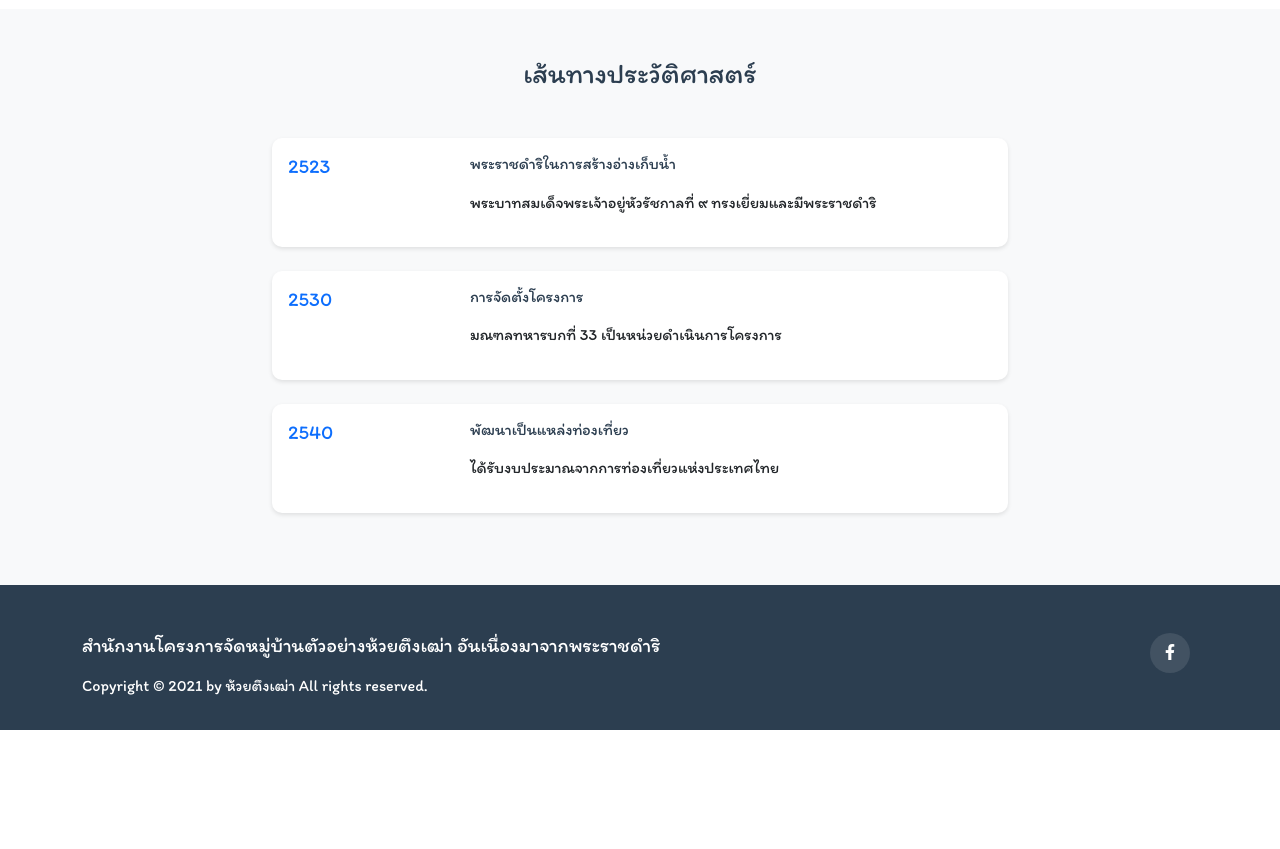
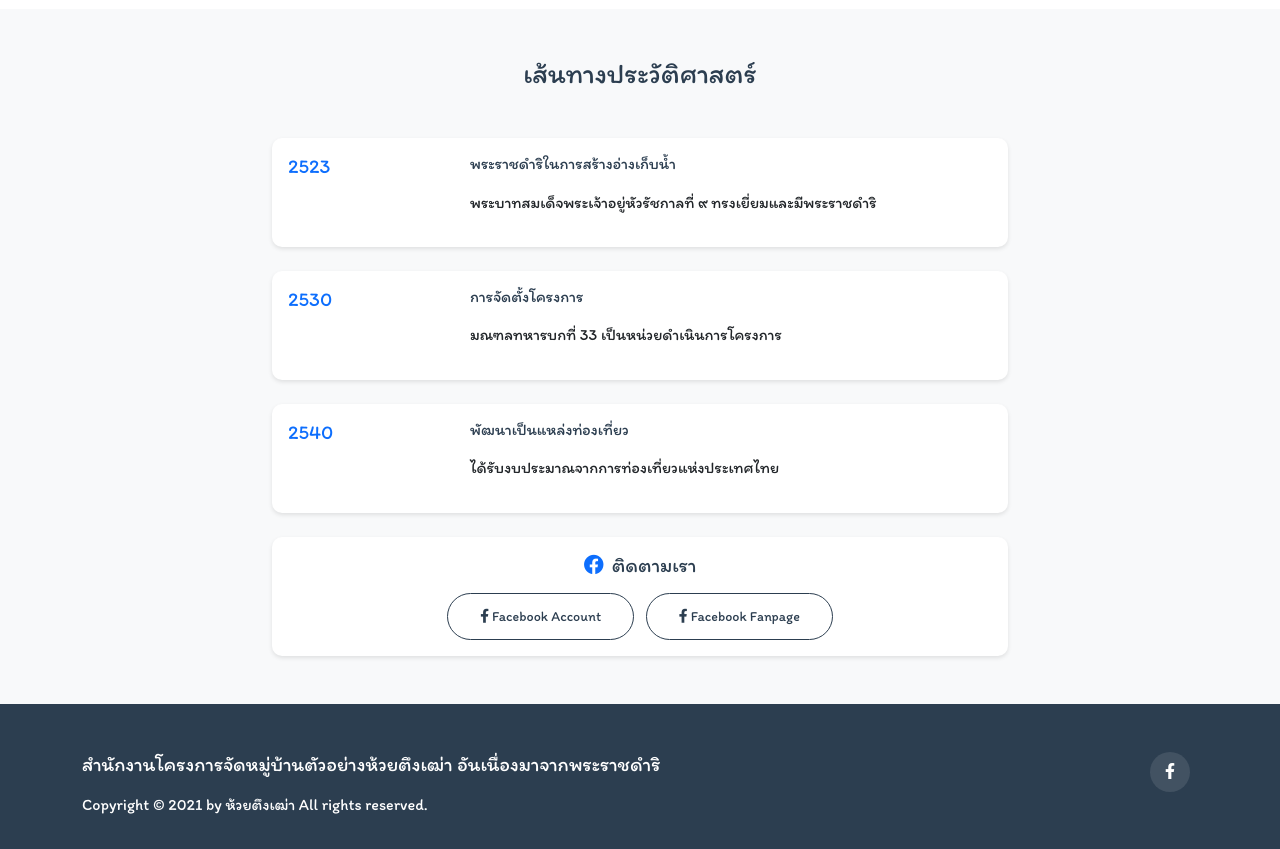
Before and after one commit to thanapon1406/final-project-frontend, a plain HTML site: page page-history.html in a window 1280 px wide. Shown: the part 1260-2109 px from the top of the page. Before the commit the page ends 1990 px from the top, so only its background shows below. Drawn offline with nearby package versions, Linux system fonts and the light colour scheme.

Commit message:
default data

```diff
--- a/data/homepage-gallery.json
+++ b/data/homepage-gallery.json
@@ -94,5 +94,11 @@
     "showCaption": true,
     "autoPlay": false,
     "transitionDuration": 300
+  },
+  "socialMedia": {
+    "facebook": {
+      "account": "https://www.facebook.com/huaytuengthao/",
+      "fanpage": "https://www.facebook.com/huaytuengthaocm"
+    }
   }
 }
--- a/data/page-history.json
+++ b/data/page-history.json
@@ -52,6 +52,12 @@
         "title": "พัฒนาเป็นแหล่งท่องเที่ยว",
         "description": "ได้รับงบประมาณจากการท่องเที่ยวแห่งประเทศไทย"
       }
-    ]
+    ],
+    "socialMedia": {
+      "facebook": {
+        "account": "https://www.facebook.com/huaytuengthao/",
+        "fanpage": "https://www.facebook.com/huaytuengthaocm"
+      }
+    }
   }
 }
--- a/page-history.html
+++ b/page-history.html
@@ -139,14 +139,10 @@
             </h5>
             <p>Copyright © 2021 by ห้วยตึงเฒ่า All rights reserved.</p>
           </div>
-          <div class="col-lg-4 text-end">
+          <div class="col-lg-4 text-end" id="footer-social">
             <!-- <p>จำนวนผู้เข้าชม: <strong>123,456</strong> คน</p> -->
             <div class="social-links">
-              <a href="https://www.facebook.com/huaytuengthao/"
-                ><i class="fab fa-facebook-f"></i
-              ></a>
-              <!-- <a href="#"><i class="fab fa-instagram"></i></a>
-              <a href="#"><i class="fab fa-line"></i></a> -->
+              <!-- Facebook link will be loaded from JSON -->
             </div>
           </div>
         </div>
@@ -215,6 +211,41 @@
                     </div>
                 `;
         });
+
+        // Add social media section after timeline
+        if (historyData.history.socialMedia) {
+          container.innerHTML += `
+                <div class="card">
+                    <div class="card-body text-center">
+                        <h5><i class="fab fa-facebook text-primary me-2"></i>ติดตามเรา</h5>
+                        <div class="social-links">
+                            <a href="${historyData.history.socialMedia.facebook.account}" class="btn btn-outline-primary btn-sm me-2" target="_blank">
+                                <i class="fab fa-facebook-f"></i> Facebook Account
+                            </a>
+                            <a href="${historyData.history.socialMedia.facebook.fanpage}" class="btn btn-outline-primary btn-sm" target="_blank">
+                                <i class="fab fa-facebook-f"></i> Facebook Fanpage
+                            </a>
+                        </div>
+                    </div>
+                </div>
+            `;
+        }
+      }
+
+      // Update footer social links
+      function updateFooterSocial() {
+        if (!historyData || !historyData.history.socialMedia) return;
+
+        const footerSocial = document.getElementById("footer-social");
+        if (footerSocial) {
+          footerSocial.innerHTML = `
+            <div class="social-links">
+              <a href="${historyData.history.socialMedia.facebook.account}" target="_blank">
+                <i class="fab fa-facebook-f"></i>
+              </a>
+            </div>
+          `;
+        }
       }
 
       // Load all data when page loads
@@ -224,6 +255,7 @@
         if (historyData) {
           updateHistoryContent();
           updateTimeline();
+          updateFooterSocial();
           console.log("History page updated with JSON data");
         }
       });
```
Also changed, not shown: data/homepage-featured.json (+7 -1 lines), index.html (+37 -32 lines), page-contact.html (+19 -4 lines), page-services.html (+20 -6 lines).
